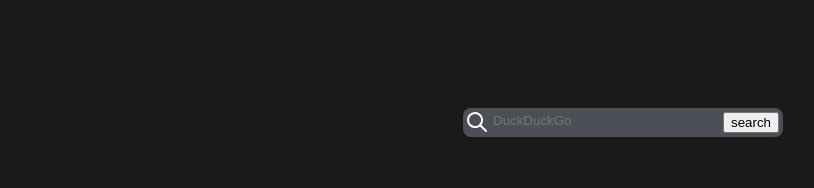
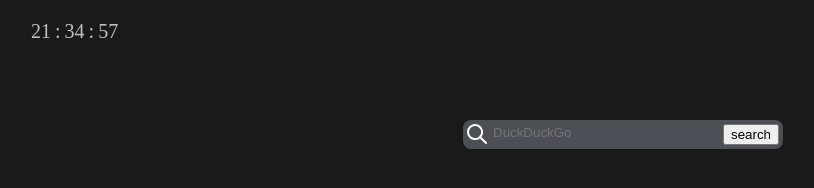
Before and after one commit to Kuukkelsson/Kuukkelsson.github.io, a plain HTML site: page index.html in a window 1280 px wide. Shown: the whole page, without its empty margins (17-831 px from the left). Drawn offline with Linux system fonts and the light colour scheme.

Commit message:
Add files via upload

```diff
--- a/index.html
+++ b/index.html
@@ -3,17 +3,23 @@
   <title>Home</title>
   <meta charset="UTF-8"/>
   <link rel="stylesheet" href="styles/style.css"/>
+
 </head>
 
 <body>
   <header class="header">
-
+    <div class="clock">
+      <ul>
+        <li id="hrs">06</li>
+        <li id="point">:</li>
+        <li id="min">06</li>
+        <li id="point">:</li>
+        <li id="sec">00</li>
+      </ul>
+    </div>
   </header>
 
   <section>
-
-  </section>
-
     <div class="search">
       <img src="search.svg" class="simg">
       <form action="https://duckduckgo.com/" method="get">
@@ -21,4 +27,8 @@
         <button class="button">search</button>
       </form>
     </div>
+  </section>
+  <script src="js_src/clock.js">
+
+  </script>
 </body>
--- /dev/null
+++ b/js_src/clock.js
@@ -0,0 +1,21 @@
+
+setInterval(ShowTime, 1000);
+
+function ShowTime() {
+  var now = new Date();
+
+  h = now.getHours();
+  m = now.getMinutes();
+  s = now.getSeconds();
+
+  h = h < 10 ? "0" + h : h;
+  m = m < 10 ? "0" + m : m;
+  s = s < 10 ? "0" + s : s;
+
+
+  document.getElementById('hrs').innerHTML = h;
+  document.getElementById('min').innerHTML = m;
+  document.getElementById('sec').innerHTML = s;
+}
+
+ShowTime();
--- a/styles/style.css
+++ b/styles/style.css
@@ -5,8 +5,19 @@
   --search-height: 20;
 }
 
-h1 {
-  color: gold;
+header {
+  margin: auto;
+}
+
+.clock ul {
+  list-style: none;
+  display: flex;
+  font-size: 20px;
+  gap: 4px;
+}
+
+li {
+  color: silver;
 }
 
 body {
```
Lines whose indentation alone changed are shown as unchanged.
